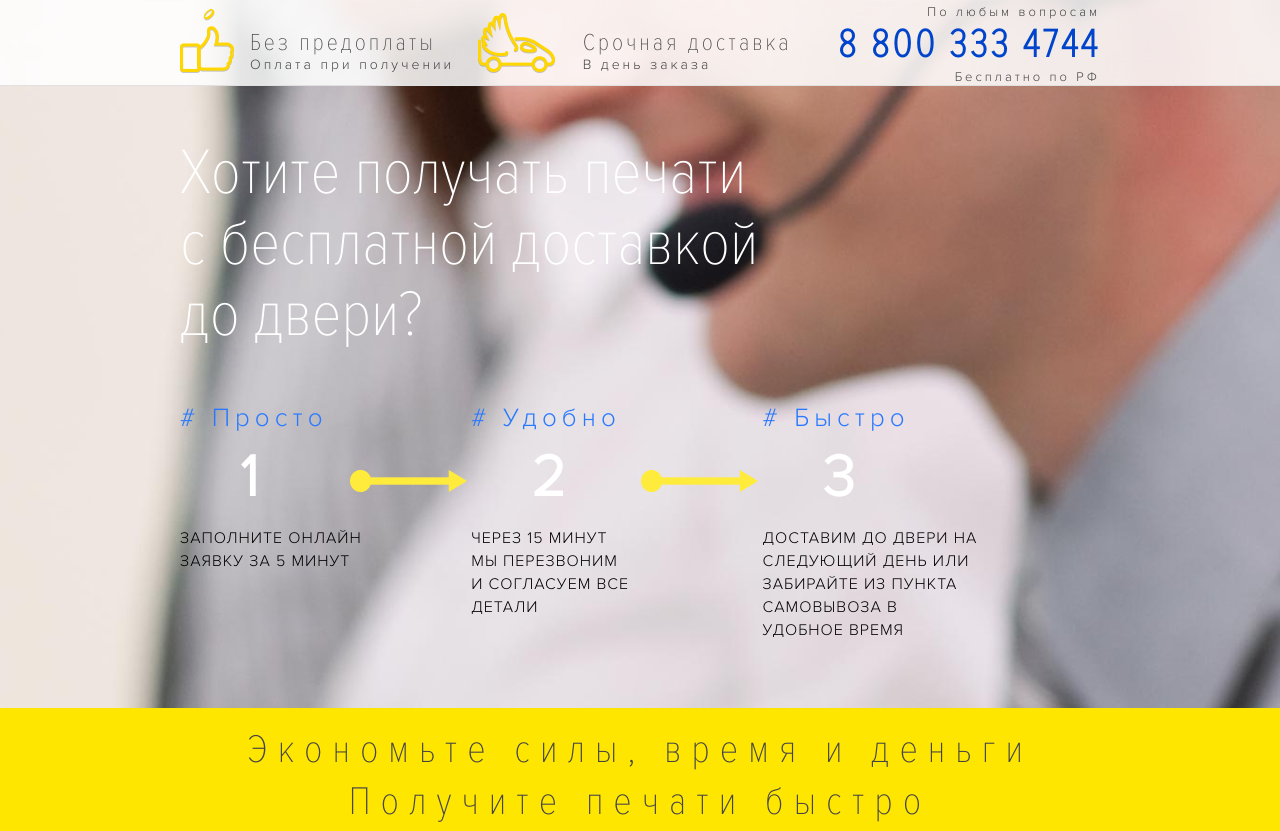
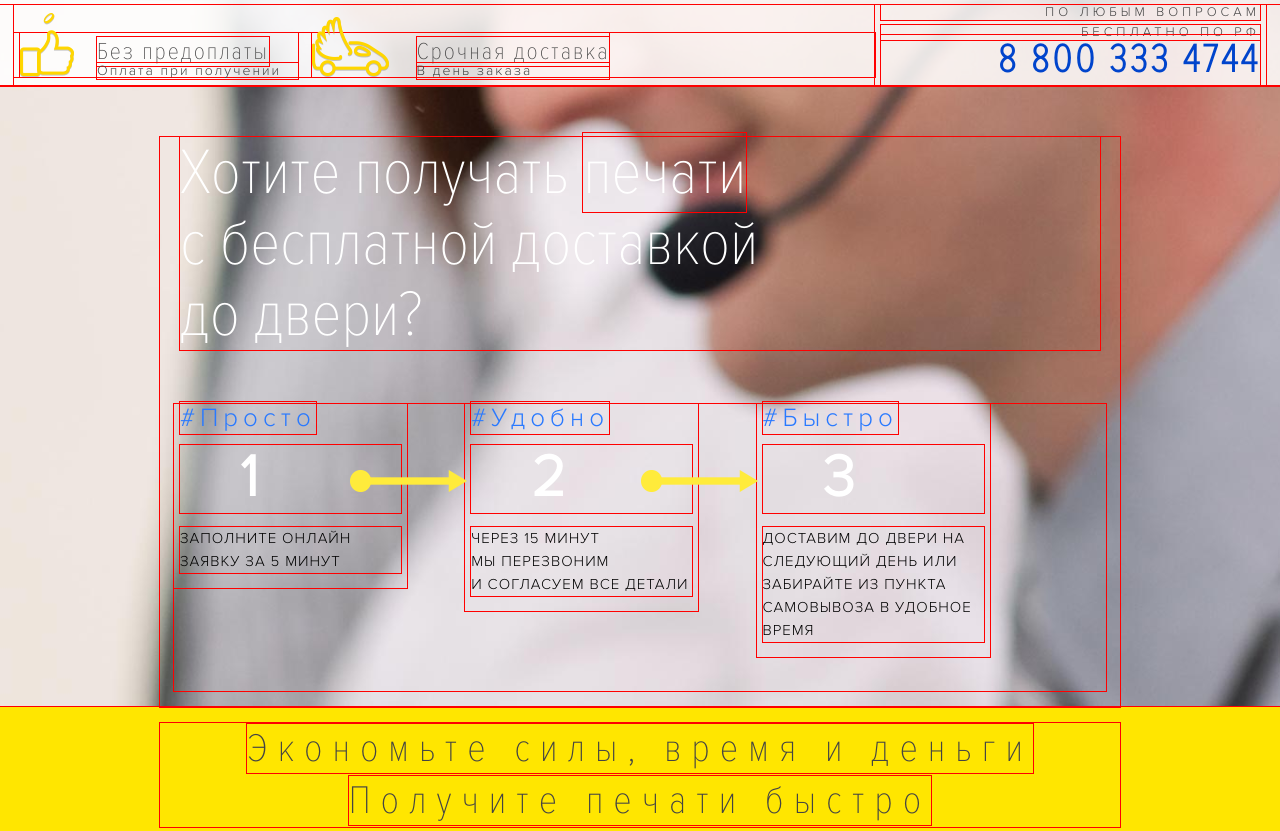
Before and after one commit to talequale/stamp, a website: page app/index.html in a window 1280 px wide. Shown: the top 831 px of the page. Drawn offline with nearby package versions, Linux system fonts and the light colour scheme; files that its build step writes are made by us from their sources.

Commit message:
резиновая шапка

```diff
--- a/app/index.html
+++ b/app/index.html
@@ -20,8 +20,8 @@
       <div class="range">
         <div class="fast-phone">
           <p class="fast-phone__slogan">По любым вопросам</p>
+          <p class="fast-phone__slogan">Бесплатно по РФ</p>
           <a href="" class="fast-phone__link">8 800 333 4744</a>
-          <p class="fast-phone__slogan">Бесплатно по РФ</p>
         </div>
         <ul class="advantages">
           <li class="advantages__item advantages__item--finger">
@@ -56,17 +56,17 @@
         <h1 class="promo__head">Хотите получать <strong class="promo__accent">печати</strong><br> с бесплатной доставкой<br> до двери?</h1>
         <ul class="steps">
           <li class="steps__item">
-            <strong class="steps__hashtag"># Просто</strong>
+            <strong class="steps__hashtag">#Просто</strong>
             <span class="steps__number">1</span>
             <p class="steps__text">Заполните онлайн<br> заявку за 5 минут</p>
           </li>
           <li class="steps__item">
-            <strong class="steps__hashtag"># Удобно</strong>
+            <strong class="steps__hashtag">#Удобно</strong>
             <span class="steps__number">2</span>
             <p class="steps__text">через 15 минут<br> мы перезвоним<br> и согласуем все детали</p>
           </li>
           <li class="steps__item">
-            <strong class="steps__hashtag"># Быстро</strong>
+            <strong class="steps__hashtag">#Быстро</strong>
             <span class="steps__number">3</span>
             <p class="steps__text">доставим до двери на следующий день или забирайте из пункта самовывоза в удобное время</p>
           </li>
--- a/app/less/common.less
+++ b/app/less/common.less
@@ -16,3 +16,8 @@ body{
 input, button, select, textarea{
   outline: none;
 }
+
+// подсветка блоков
+* {
+  outline: 1px solid red;
+  }
--- a/app/less/header.less
+++ b/app/less/header.less
@@ -10,7 +10,8 @@
   transition: all 0.3s ease;
 
   & .container{
-    position: relative;
+    position: relative;  // должен тянуться
+    width: 100%;
   }
 
   & .range {
@@ -36,6 +37,7 @@
     }
   }
 }
+
 .fast-phone{
   .col-5;
   float: right;
@@ -45,8 +47,10 @@
   &__slogan{
     .proxima(lighter);
     font-size: 13px;
-    letter-spacing: 3px;
+    letter-spacing: 4px;
+    text-transform: uppercase;
     margin: 0;
+    margin-bottom: 5px;  // для попадания в макет
     color: @c-grey;
   }
 
@@ -54,25 +58,27 @@
     display: block;
     text-decoration: none;
     font-weight: bold;
-    font-size:40px;
+    font-size: 40px;
     line-height: 50px;
     letter-spacing: 3px;
+    margin-top: -10px; // для попадания в макет
     color: @c-blue;
   }
 }
 
 .advantages{
   .col-11;
-  margin-top: 24px;
+  margin-top: 28px;
   margin-bottom: 8px;
   padding-right: 0;
   &__item{
     display: inline-block;
     list-style: none;
     position: relative;
-    padding-left: 70px;
+    min-width: 278px;
+    padding-left: 77px;
     margin-bottom: 0;
-    margin-right: 20px;
+    margin-right: 10px;
     color: @c-grey;
 
     &:last-child{
@@ -95,16 +101,20 @@
     }
   }
   &__head{
+    position: relative;  // сдвиг для попадания в макет
+    top: 5px;
     font-weight: lighter;
     font-size: 24px;
-    letter-spacing: 3px;
+    letter-spacing: 2px;
   }
   &__description{
     display: block;
+    position: relative;  // сдвиг для попадания в макет
+    top: 2px;
     font-family: "Proxima Nova", Arial, sans-serif;
     font-weight: lighter;
     font-size: 14px;
-    letter-spacing: 3px;
+    letter-spacing: 2px;
   }
 }
 
--- a/app/less/steps.less
+++ b/app/less/steps.less
@@ -47,7 +47,7 @@
   &__text{
     .proxima(lighter);
     margin-top: 14px;
-    font-size: 16px;
+    font-size: 15px;
     line-height: 23px;
     text-transform: uppercase;
     letter-spacing: 1px;
--- a/bower.json
+++ b/bower.json
@@ -6,7 +6,7 @@
   ],
   "license": "MIT",
   "dependencies": {
-    "normalize-css": "~3.0.3",
+    "normalize-css": "^4.2.0",
     "jquery": "2.1.4",
     "owl.carousel": "^2.1.6"
   },
```
Also changed, not shown: app/css/main.css.
